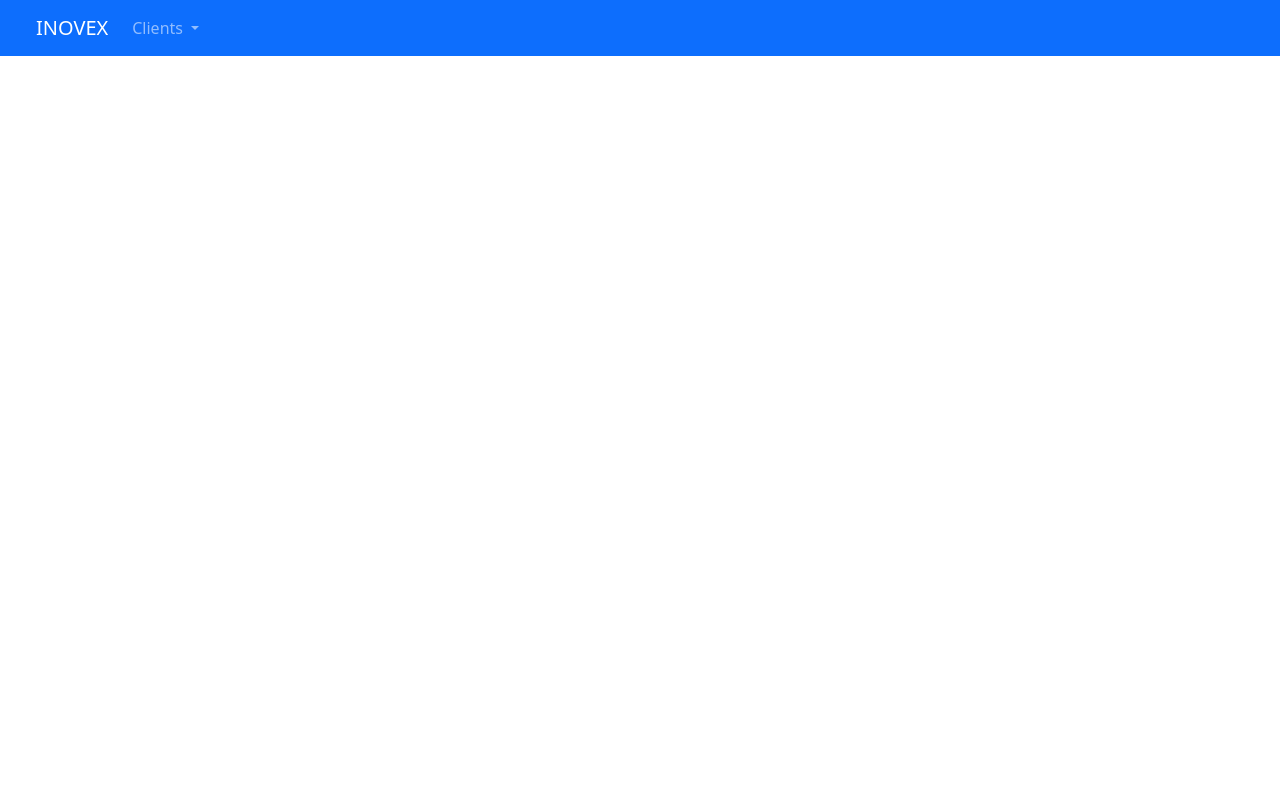
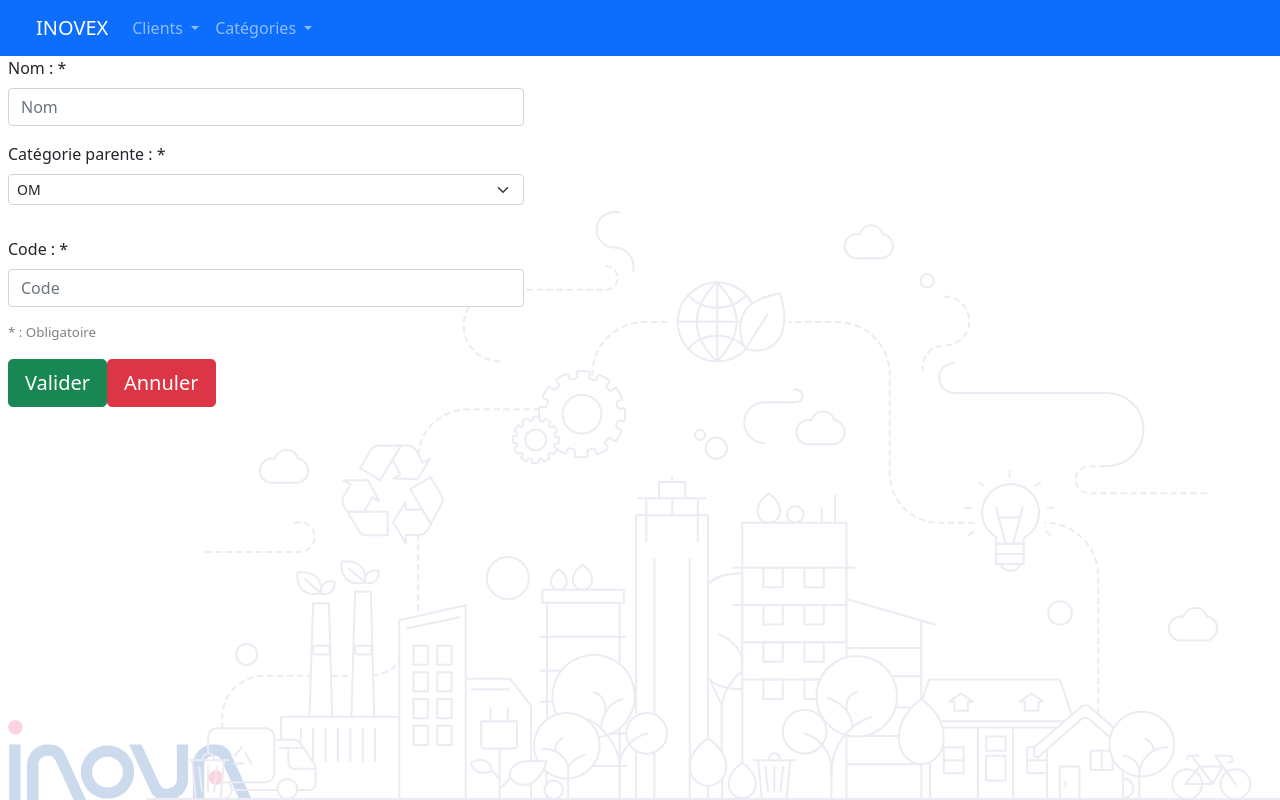
Before and after one commit to SabreNicolas/INOVEX, an Angular app in the folder INOVEX/: page /categories in a window 1280 px wide. Before the commit this address led to /. Built offline with nearby package versions, Linux system fonts and the light colour scheme.

Commit message:
add CSS & create component for Categories

```diff
--- a/INOVEX/src/app/app.component.html
+++ b/INOVEX/src/app/app.component.html
@@ -9,12 +9,21 @@
   <div class="collapse navbar-collapse" id="navbarSupportedContent">
     <ul class="navbar-nav mr-auto">
       <li class="nav-item dropdown">
-        <a class="nav-link dropdown-toggle" id="navbarDropdown" role="button" data-toggle="dropdown" aria-haspopup="true" aria-expanded="false">
+        <a class="nav-link dropdown-toggle" id="navbarDropdownClients" role="button" data-toggle="dropdown" aria-haspopup="true" aria-expanded="false">
           Clients
         </a>
         <div class="dropdown-menu" aria-labelledby="navbarDropdown">
           <a class="dropdown-item" routerLink="clients">Créer un Client</a>
           <a class="dropdown-item" routerLink="listClients">Liste des Clients</a>
+        </div>
+      </li>
+      <li class="nav-item dropdown">
+        <a class="nav-link dropdown-toggle" id="navbarDropdownCategories" role="button" data-toggle="dropdown" aria-haspopup="true" aria-expanded="false">
+          Catégories
+        </a>
+        <div class="dropdown-menu" aria-labelledby="navbarDropdown">
+          <a class="dropdown-item" routerLink="categories">Créer une Catégorie</a>
+          <a class="dropdown-item" routerLink="listCategories">Liste des Catégories</a>
         </div>
       </li>
     </ul>
--- a/INOVEX/src/app/app.module.ts
+++ b/INOVEX/src/app/app.module.ts
@@ -8,12 +8,16 @@ import { MoralEntitiesComponent } from './moral-entities/moral-entities.componen
 import {HttpClientModule} from "@angular/common/http";
 import {moralEntitiesService} from "./services/moralentities.service";
 import { ListMoralEntitiesComponent } from './list-moral-entities/list-moral-entities.component';
+import { CategoriesComponent } from './categories/categories.component';
+import { ListCategoriesComponent } from './list-categories/list-categories.component';
 
 @NgModule({
   declarations: [
     AppComponent,
     MoralEntitiesComponent,
-    ListMoralEntitiesComponent
+    ListMoralEntitiesComponent,
+    CategoriesComponent,
+    ListCategoriesComponent
   ],
   imports: [
     BrowserModule,
--- /dev/null
+++ b/INOVEX/src/app/categories/categories.component.html
@@ -0,0 +1,36 @@
+<div class="row">
+    <div class="col-sm-5 col-sm-offset-1">
+
+        <form ngNativeValidate  #f="ngForm">
+
+            <div class="form-group">
+                <label for="nom">Nom : * </label>
+                <input required type="text" id="nom" class="form-control" placeholder="Nom" name="nom" ngModel>
+            </div>
+
+            <div class="form-group">
+                <label>Catégorie parente : *</label>
+                <div class="row">
+                    <div class="form-group">
+                        <select required class="form-select form-select-sm" aria-label=".form-select-sm example" name="parent" ngModel="201">
+                            <option selected value="201">OM</option>
+                        </select>
+                    </div>
+                </div>
+            </div>
+
+            <div class="form-group">
+                <label for="code">Code : *</label>
+                <input required type="text" id="code" class="form-control" placeholder="Code" name="code" ngModel>
+            </div>
+
+            <p style="font-size: smaller; color: grey">* : Obligatoire</p>
+
+            <div class="form-group">
+                <button class="btn btn-success btn-lg" type="submit">Valider</button>
+                <button class="btn btn-danger btn-lg" routerLink="/">Annuler</button>
+            </div>
+
+        </form>
+    </div>
+</div>
--- /dev/null
+++ b/INOVEX/src/app/categories/categories.component.ts
@@ -0,0 +1,15 @@
+import { Component, OnInit } from '@angular/core';
+
+@Component({
+  selector: 'app-categories',
+  templateUrl: './categories.component.html',
+  styleUrls: ['./categories.component.scss']
+})
+export class CategoriesComponent implements OnInit {
+
+  constructor() { }
+
+  ngOnInit(): void {
+  }
+
+}
--- /dev/null
+++ b/INOVEX/src/app/list-categories/list-categories.component.html
@@ -0,0 +1 @@
+<p>list-categories works!</p>
--- /dev/null
+++ b/INOVEX/src/app/list-categories/list-categories.component.ts
@@ -0,0 +1,15 @@
+import { Component, OnInit } from '@angular/core';
+
+@Component({
+  selector: 'app-list-categories',
+  templateUrl: './list-categories.component.html',
+  styleUrls: ['./list-categories.component.scss']
+})
+export class ListCategoriesComponent implements OnInit {
+
+  constructor() { }
+
+  ngOnInit(): void {
+  }
+
+}
--- a/INOVEX/src/app/moral-entities/moral-entities.component.html
+++ b/INOVEX/src/app/moral-entities/moral-entities.component.html
@@ -54,8 +54,8 @@
         <p style="font-size: smaller; color: grey">* : Obligatoire</p>
 
         <div class="form-group">
-          <button class="btn btn-primary btn-lg" type="submit">Valider</button>
-          <button class="btn btn-primary btn-lg" routerLink="/">Annuler</button>
+          <button class="btn btn-success btn-lg" type="submit">Valider</button>
+          <button class="btn btn-danger btn-lg" routerLink="/">Annuler</button>
         </div>
 
       </form>
--- a/INOVEX/src/styles.scss
+++ b/INOVEX/src/styles.scss
@@ -1 +1,4 @@
 /* You can add global styles to this file, and also import other style files */
+body{
+  background: url("assets/factory-draw.svg") fixed no-repeat bottom right, url("assets/inova-logo.svg") fixed no-repeat bottom left 0.5em;
+}
```
Also changed, not shown: INOVEX/src/app/app-routing.module.ts (+17 -4 lines), INOVEX/src/app/categories/categories.component.scss (added), INOVEX/src/app/list-categories/list-categories.component.scss (added), 2 other files (tests, documents, lock files or other folders).
